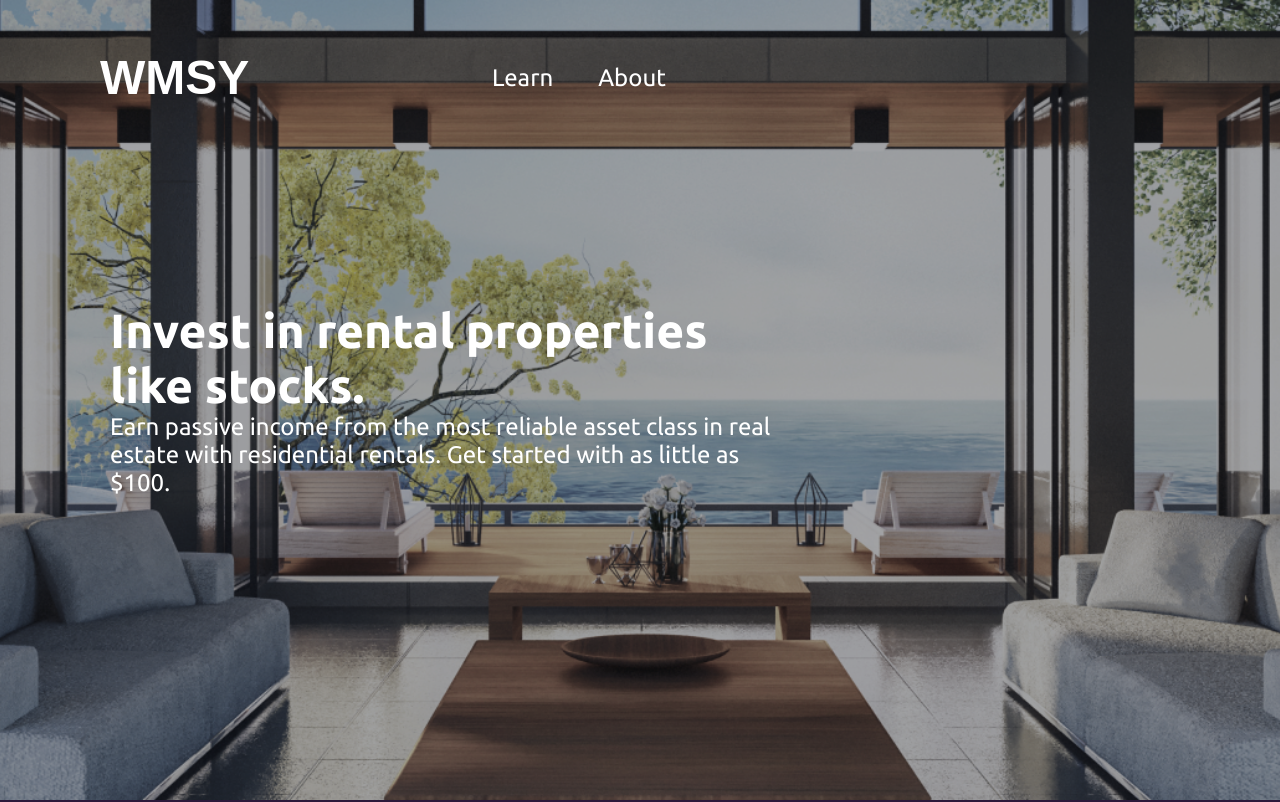
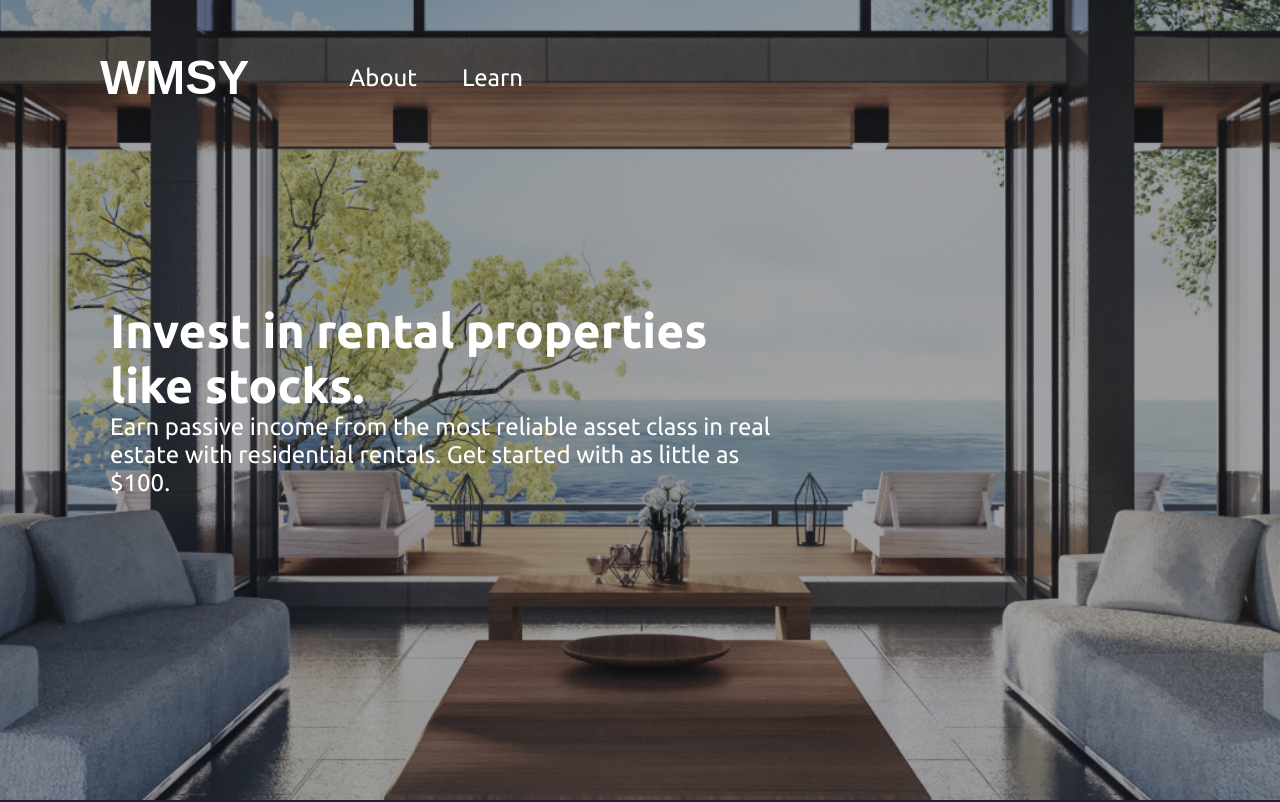
Before and after one commit to xin-xinusu/wmsy-info, a Next.js app: page / in a window 1280 px wide. Shown: the top 802 px of the page. Built offline with nearby package versions, Linux system fonts and the light colour scheme; no server answers; a web font is replaced by a local one.

Commit message:
Navbar links alignment to left

```diff
--- a/Client/Components/Layout/Header/HeaderStyles.jsx
+++ b/Client/Components/Layout/Header/HeaderStyles.jsx
@@ -63,9 +63,9 @@ export const LogoContainer = styled.div`
 
 export const NavMenuContainer = styled.nav`
   display: flex;
-  justify-content: center;
+
   gap: 15px;
-  margin: 0 30px;
+  margin: 0 100px;
 
   a {
     color: inherit;
--- a/Client/Components/Layout/Header/Navbar.jsx
+++ b/Client/Components/Layout/Header/Navbar.jsx
@@ -37,18 +37,17 @@ export const Navbar = ({ variant }) => {
       <Typography
         variant={textSize}
         color={textColor}
+        weight={isBold(router.pathname === Pages.ABOUT_US)}
+      >
+        <Link href={Pages.ABOUT_US}>About</Link>
+      </Typography>
+      <Typography
+        variant={textSize}
+        color={textColor}
         weight={isBold(router.pathname === Pages.LEARN)}
       >
         <Link href={Pages.LEARN}>Learn</Link>
       </Typography>
-      <Typography
-        variant={textSize}
-        color={textColor}
-        weight={isBold(router.pathname === Pages.ABOUT_US)}
-      >
-        <Link href={Pages.ABOUT_US}>About</Link>
-      </Typography>
-
     </NavMenuContainer>
   );
 };
--- a/Client/Components/Layout/Menu/MenuNavbar.jsx
+++ b/Client/Components/Layout/Menu/MenuNavbar.jsx
@@ -23,19 +23,19 @@ export const MenuNavbar = () => {
   return (
     <MenuNavbarContainer>
       <MenuNavbarItem onClick={()=>linkToPage(router, Pages.HOME)}>
-        <Home height={homeSvgSize} width={homeSvgSize} />
+        <Home height={homeSvgSize} width={homeSvgSize} fill={COLORS.DARK_PURPLE} />
         <Typography {...typographyProps}>
           <Link href={Pages.HOME}>Home</Link>
         </Typography>
       </MenuNavbarItem>
       <HorizontalLine />
       <MenuNavbarItem onClick={()=>linkToPage(router, Pages.ABOUT_US)}>
-        <About />
+        <About fill={COLORS.MID_PURPLE} />
         <Typography {...typographyProps}>About</Typography>
       </MenuNavbarItem>
       <HorizontalLine />
       <MenuNavbarItem onClick={()=>linkToPage(router, Pages.LEARN)}>
-        <FAQ />
+        <FAQ fill={COLORS.MID_PURPLE} />
         <Typography {...typographyProps}>
           Learn
         </Typography>
```
